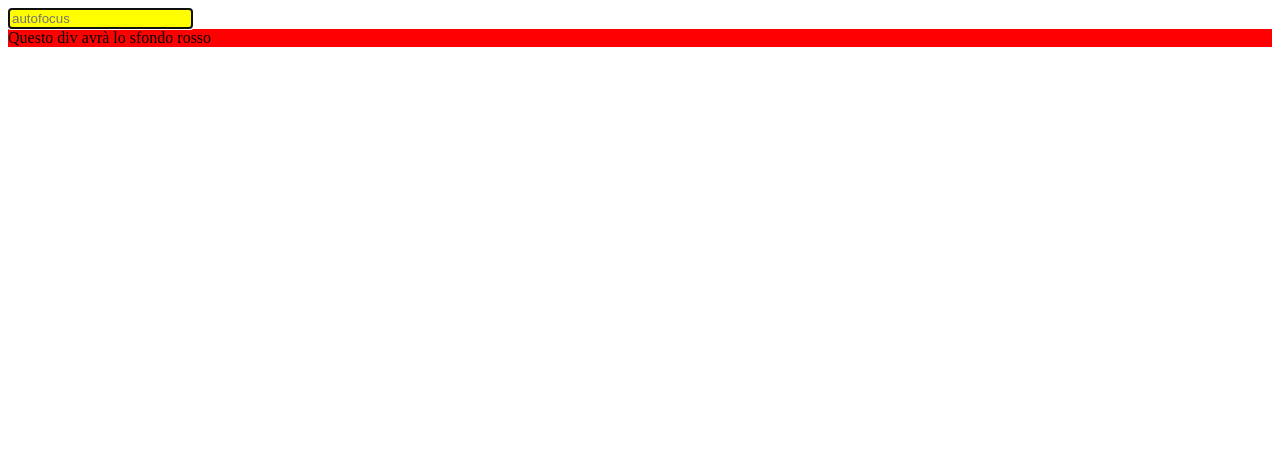
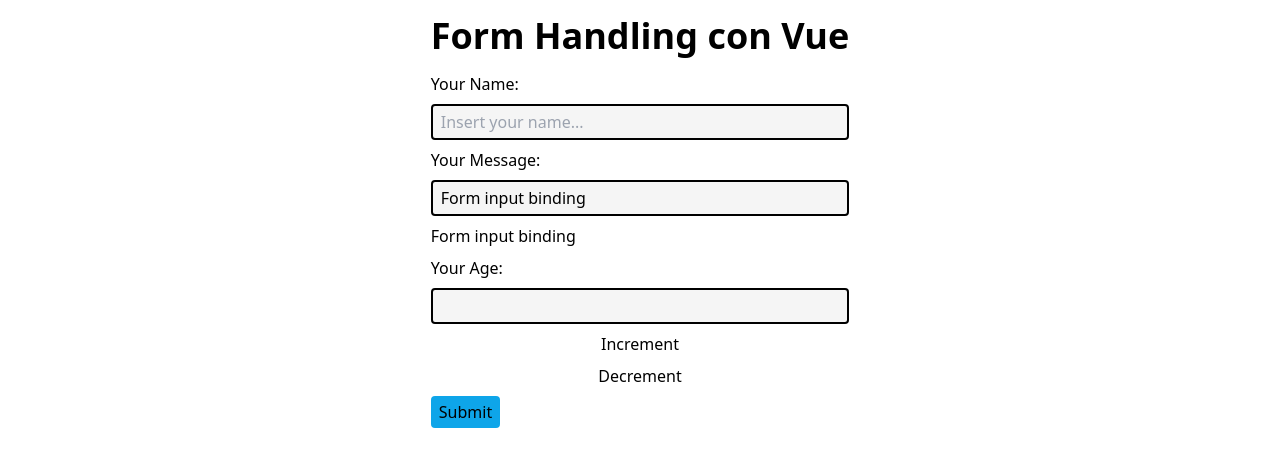
Before and after one commit to Ruma303/vue-course, a plain HTML site: page index.html in a window 1280 px wide. Drawn offline with nearby package versions, Linux system fonts and the light colour scheme.

Commit message:
primo input ok

```diff
--- a/index.html
+++ b/index.html
@@ -4,81 +4,71 @@
 <head>
   <meta charset="UTF-8">
   <meta name="viewport" content="width=device-width, initial-scale=1.0">
-  <title>Live Coding: vue-directives</title>
-  <style>
-    [v-cloak] {
-      display: none;
-    }
-  </style>
+  <script src="https://cdn.tailwindcss.com"></script>
+  <title>Vue Form</title>
 </head>
 
 <body>
-  <div id="app">
-    <!-- <img v-bind:src="imgPath"> -->
-    <!-- <img :src="imgPath"> -->
-    <!-- <a :href="url">Wikipedia</a> -->
+  <div id="app" class="flex flex-col content-center flex-wrap p-4 gap-4">
+    <h1 class="text-4xl font-semibold">Form Handling con Vue</h1>
 
-    <!-- <p>{{description }}</p>
-    <p v-html="description"></p>
-    <p>{{ htmlContent }}</p> -->
+    <form @submit.prevent="submitForm" class="flex flex-col content-start gap-2">
 
-    <!-- <div>
-      <p v-cloak v-for="i in 33333">{{ i }}</p>
+      <!-- Con uso standard di :value -->
+      <label>Your Name: </label>
+      <input type="text" class="bg-neutral-100 rounded px-2 py-1 border-2 border-black"
+        placeholder="Insert your name..."
+        :value="name"
+        @input="name=$event.target.value"
+        >
+        <!-- @input="updateName($event)" -->
+        <p v-if="name">{{ name }}</p>
+
+      <label for="">Your Message: </label>
+      <input type="text" class="bg-neutral-100 rounded px-2 py-1 border-2 border-black" v-model.trim="msg">
+      <p v-if="msg">{{ msg }}</p>
+
+      <label for="">Your Age: </label>
+      <input type="number" class="bg-neutral-100 rounded px-2 py-1 border-2 border-black" v-model.number="age">
+      <button type="button" @click="increment">Increment</button>
+      <button type="button" @click="age--">Decrement</button>
+
+      <button type="submit" class="bg-sky-500 rounded w-fit px-2 py-1">Submit</button>
+
+      <!-- <label for="options">Choose an nation:</label>
+      <select id="options" class="bg-neutral-100 rounded px-2 py-1 border-2 border-black" v-model="selectedOption"
+        multiple>
+        <option value="US">United States of America</option>
+        <option value="IT">Italy</option>
+        <option value="FR">France</option>
+      </select>
+      <p v-if="selectedOption">You selected: {{ selectedOption.join(', ') }}</p>
+
+
+      <label>Traffic light</label>
+      <label><input type="radio" class="bg-neutral-100 rounded-full border-2 border-black" name="trafficLight"
+          v-model="trafficLight" value="red"> Red</label>
+      <label><input type="radio" class="bg-neutral-100 rounded-full border-2 border-black" name="trafficLight"
+          v-model="trafficLight" value="yellow"> Yellow</label>
+      <label><input type="radio" class="bg-neutral-100 rounded-full border-2 border-black" name="trafficLight"
+          v-model="trafficLight" value="green"> Green</label>
+      <p v-if="trafficLight">{{ trafficLight }} light is on</p>
+
+      <label>Checkbox</label>
+      <label><input type="checkbox" class="bg-neutral-100 rounded-full border-2 border-black" v-model="subscribe" checked>Do you want to subscribe to our newsletter?</label>
+      <p v-if="subscribe">You are subscribed!</p>
+
+
+    <label>Shopping list</label>
+    <label><input v-model="cart" type="checkbox" value="Bread"> Bread</label>
+    <label><input v-model="cart" type="checkbox" value="Milk"> Milk</label>
+    <label><input v-model="cart" type="checkbox" value="Eggs"> Eggs</label>
+
+    <div v-if="cart.length">
+      <p>My bag: <span>{{cart.join(", ")}}</span></p>
     </div> -->
 
-    <!-- <p>Oggi
-            <span v-if="weather === 'sunny'">è soleggiato.</span>
-            <span v-else-if="weather === 'cloudy'">è nuvoloso.</span>
-            <span v-else>è piovoso.</span>
-        </p> -->
-
-    <!-- <p v-if=" 5 > 3 ">Ciao a tutti.</p> -->
-
-
-    <!-- Il contenuto alternativo -->
-    <!-- <div v-if="loading">Sto caricando...</div> -->
-    <!-- Il contenuto vero e proprio -->
-    <!--  <div v-else>Vue ha terminato la compilazione.</div> -->
-
-    <!-- Oggi <span v-show="weather === 'sunny'">è soleggiato.</span> -->
-
-    <!-- <ul>
-            <li v-for="person in users" :key="person.id">
-                Name: {{ person.name }},
-                age: {{ person.age }}
-            </li>
-        </ul> -->
-    <!-- <ul>
-            <li v-for="(person, index) in users" :key="person.id">
-                {{ index }}. Name: {{ person.name }}, age: {{ person.age }}
-            </li>
-        </ul> -->
-
-    <!-- <p v-text="weather">Meteo</p>
-
-        <ul>
-            <li v-for="person in users" :key="person.id"
-                v-text="`Name: ${person.name}, Age: ${person.age}`"/>
-        </ul> -->
-
-    <!-- <div>
-            <p>{{ compiled }}</p>
-            <div v-pre>
-                <p>{{ notCompiled }}</p>
-                <div v-if="true">Questo non verrà renderizzato</div>
-                <p v-for="i in 10">{{ i }}</p>
-            </div>
-        </div> -->
-
-    <!-- <div v-once>{{ message }}</div> -->
-
-    <!-- Custom directives -->
-    <input v-focus v-log="'nuovo valore'" v-colore-sfondo type="text" placeholder="autofocus" />
-
-    <div v-colore-sfondo="'red'" v-hover-color="'white'">
-      Questo div avrà lo sfondo rosso
-    </div>
-
+    </form>
   </div>
   <script src="https://unpkg.com/vue@3/dist/vue.global.js"></script>
   <script src="script.js"></script>
--- a/script.js
+++ b/script.js
@@ -1,83 +1,28 @@
 const app = Vue.createApp({
-    mounted() {
-        setTimeout(() => {
-            this.loading = false;
-        }, 3000); // Dopo 3 secondi
-        setTimeout(() => {
-            this.message = 'Ciao a tutti.';
-        }, 3000); // Dopo 3 secondi
-    },
     data() {
         return {
-            imgPath: "./img/roma.jpg",
-            htmlContent: '<strong>Testo in grassetto</strong>',
-            url: "https://it.wikipedia.org",
-            description: "<em>Lorem ipsum</em>",
-            weather: "sun",
-            //users: ["Marco", "Anna", "Alessandro", "Rebecca"],
-            users: [
-                { name: "Marco", id: 1, age: 22 },
-                { name: "Anna", id: 2, age: 22 },
-                { name: "Alessandro", id: 3, age: 22 },
-                { name: "Rebecca", id: 4, age: 22 },
-            ],
-            compiled: 'Codice compilato',
-            notCompiled: 'Codice non compilato',
-            loading: true,
-            message: 'Codice compilato una volta soltanto.'
-        };
+            msg: 'Form input binding',
+            name: null,
+            age: null,
+            selectedOption: null,
+            trafficLight: null,
+            subscribe: null,
+            cart: [],
+        }
     },
-});
-
-//# Direttive personalizzate
-
-//* Creazione di una direttiva globale
-app.directive('focus', {
-  //? Hook "mounted" per manipolare il DOM quando l'elemento è montato
-  mounted(el) {
-    el.focus(); //? Porta il focus sull'elemento
-  }
-});
-
-app.directive('colore-sfondo', {
-    mounted(el, binding) {
-        //? binding.value contiene il valore passato alla direttiva
-        el.style.backgroundColor = binding.value || 'yellow';
+    methods: {
+        updateName(newChar) {
+            console.log(newChar);
+            this.name = newChar.target.value;
+        },
+        increment() {
+          this.age++
+        },
+        submitForm(form) {
+          this.msg = form.value.msg
+          this.age = form.value.age
+          this.msg = form.value.msg
+          this.msg = form.value.msg
+        }
     },
-
-    updated(el, binding) {
-        el.style.backgroundColor = binding.value || 'red';
-    }
-})
-
-app.directive('log', {
-  created(el, binding) {
-    console.log('Direttiva creata:', binding.value);
-  },
-  mounted(el) {
-    console.log('Elemento montato:', el);
-  },
-  updated(el, binding) {
-    console.log('Elemento aggiornato:', binding.value);
-  },
-  unmounted(el) {
-    console.log('Elemento rimosso:', el);
-  }
-});
-
-app.directive('hover-color', {
-  mounted(el, binding) {
-    const defaultColor = binding.value || 'blue';
-    el.style.transition = 'color 0.3s';
-
-    el.addEventListener('mouseenter', () => {
-      el.style.color = defaultColor;
-    });
-
-    el.addEventListener('mouseleave', () => {
-      el.style.color = '';
-    });
-  }
-});
-
-const mountedApp = app.mount("#app");
+}).mount('#app');
```
